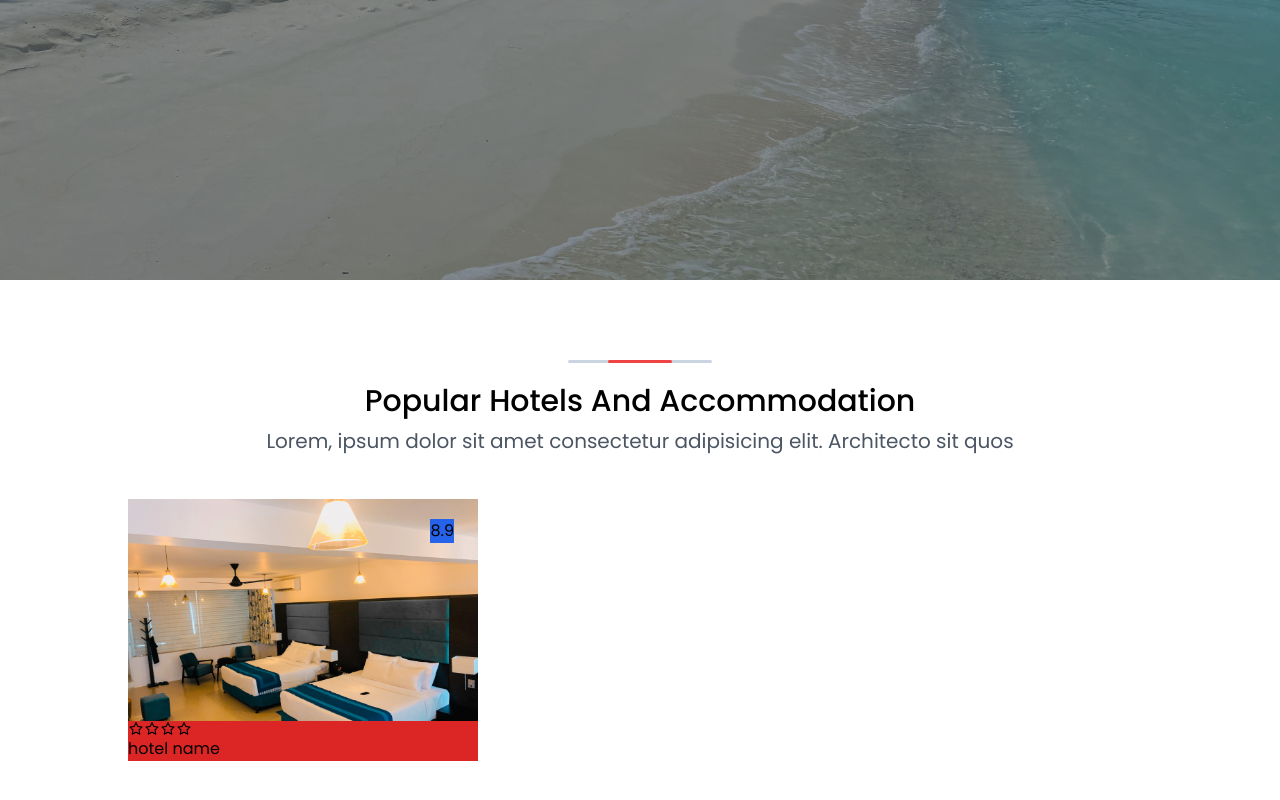
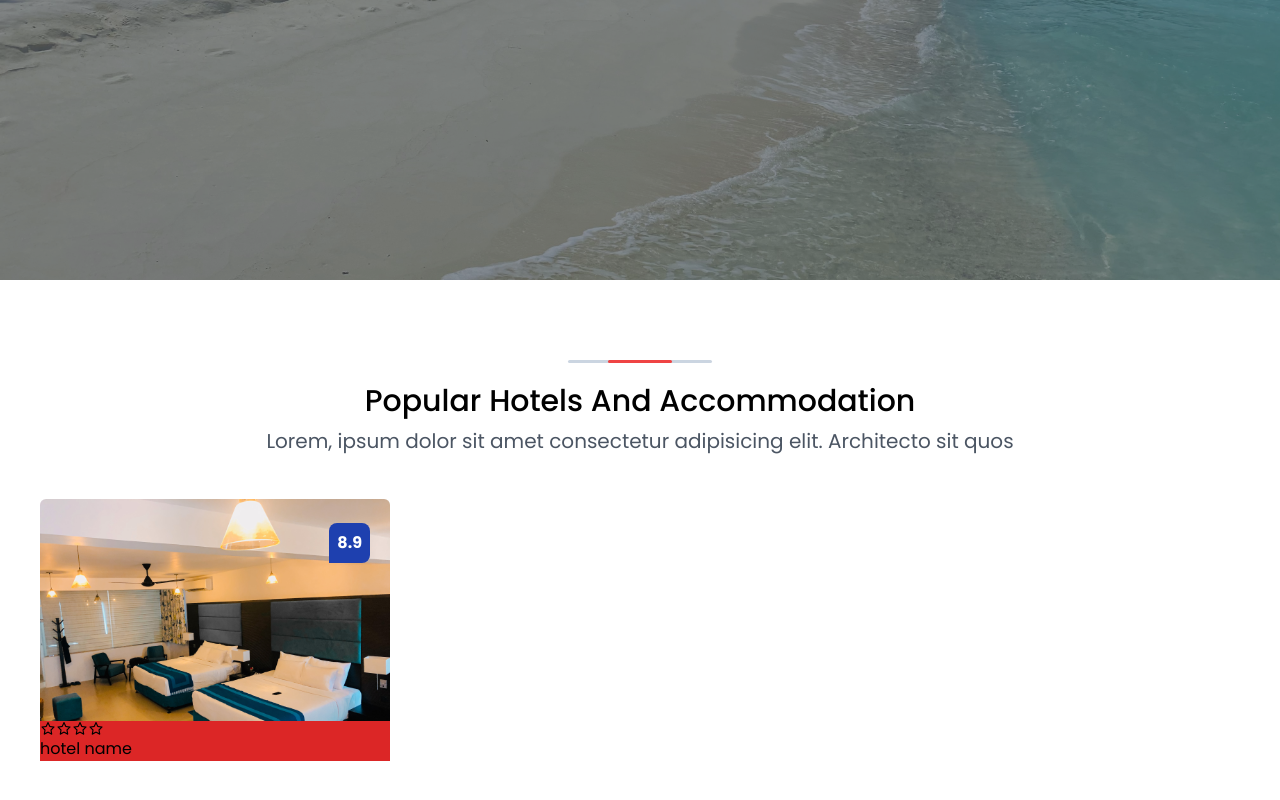
Before and after one commit to Izunnaya/Travel-booking-App, a React (Create React App) app: page / in a window 1280 px wide. Shown: the part 520-1320 px from the top of the page. Built offline with nearby package versions, Linux system fonts and the light colour scheme.

Commit message:
Rating number design done

```diff
--- a/src/components/featured/FeaturedHotelCards.jsx
+++ b/src/components/featured/FeaturedHotelCards.jsx
@@ -2,16 +2,19 @@ import React from "react";
 import { AiOutlineStar } from "react-icons/ai";
 import FirstHotelRoom from "../../assets/Hotel-room-(1).jpg";
 
+const style = {
+  numberRating: `bg-blue-800 absolute top-0 right-5 my-6 p-2 rounded-t-lg rounded-br-lg text-md text-white font-bold cursor-pointer`,
+};
 const FeaturedHotelCards = () => {
   return (
     <>
-      <div className="FeautedCards max-w-[350px] w-full">
-        <div className="HotelCard relative">
+      <div className="FeautedCards max-w-[350px] w-full cursor-pointer">
+        <div className="HotelCard relative  ">
           <div className="HotelImage mb-3">
-            <img src={FirstHotelRoom} alt="" className="object-fit" />
+            <img src={FirstHotelRoom} alt="" className="object-fi rounded-md" />
           </div>
 
-          <span className=" bg-blue-600 absolute top-0 right-6 my-5">8.9</span>
+          <span className={style.numberRating}>8.9</span>
           <div className="HotelRating bg-red-600 absolute  w-full bottom-0">
             <div className="RatingStar flex">
               <AiOutlineStar />
--- a/src/components/featured/PopularHotels.jsx
+++ b/src/components/featured/PopularHotels.jsx
@@ -2,7 +2,7 @@ import React from "react";
 import FeaturedHotelCards from "./FeaturedHotelCards";
 
 const style = {
-  container: `max-w-[1024px] w-full mx-auto text-center`,
+  container: `max-w-[1200px] w-full mx-auto text-center`,
 };
 
 const PopularTours = () => {
```
